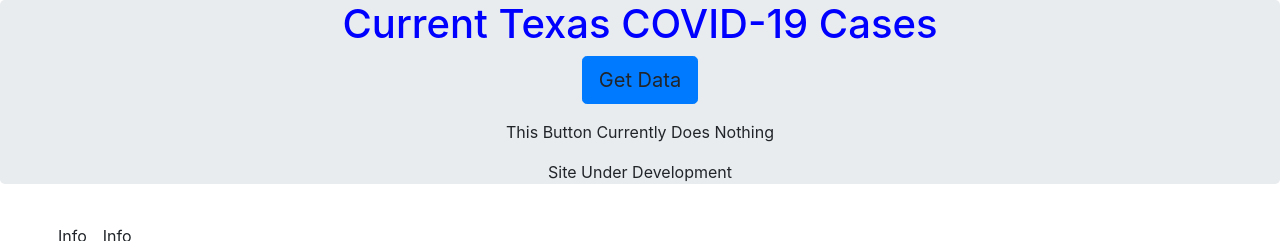
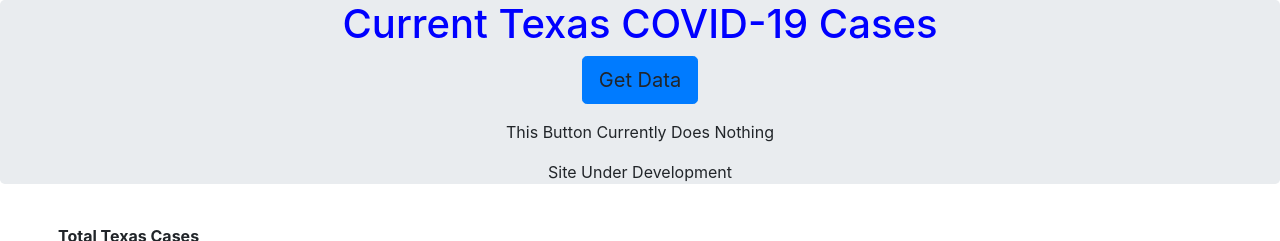
Before and after one commit to zdsteele/covidtexas, a Flask app: page / in a window 1280 px wide. Shown: the top 241 px of the page. Run offline with Flask 2, Linux system fonts and the light colour scheme; some libraries are stand-ins or nearby versions.

Commit message:
pushing stats

```diff
--- /dev/null
+++ b/static/csv/stats.csv
@@ -0,0 +1,2 @@
+Cases,Deaths
+194,5
--- a/static/js/mapbox.js
+++ b/static/js/mapbox.js
@@ -99,3 +99,17 @@ $.getJSON("/static/js/map.json", function (data) {
 
 
 });
+
+d3.csv("/static/csv/stats.csv", function(stats){
+
+  console.log(stats)
+
+  var table = d3.select("#meta");
+
+  Object.entries(stats).forEach(function ([key, value]) {
+
+            table.append("p").text(`${key}: ${value}`)
+        });
+
+
+})
--- a/templates/index.html
+++ b/templates/index.html
@@ -34,8 +34,8 @@
 
 
     <div class="d-flex flex-row" style="margin-left: 50px;">
-        <div id=meta_key class="p-2">Info</div>
-        <div id=meta_value class="p-2">Info</div>
+        <div id=meta class="p-2"><strong>Total Texas Cases</strong></div>
+        <!-- <div id=meta_value class="p-2">Info</div> -->
 
     </div>
 
```
Also changed, not shown: 1 other file.
